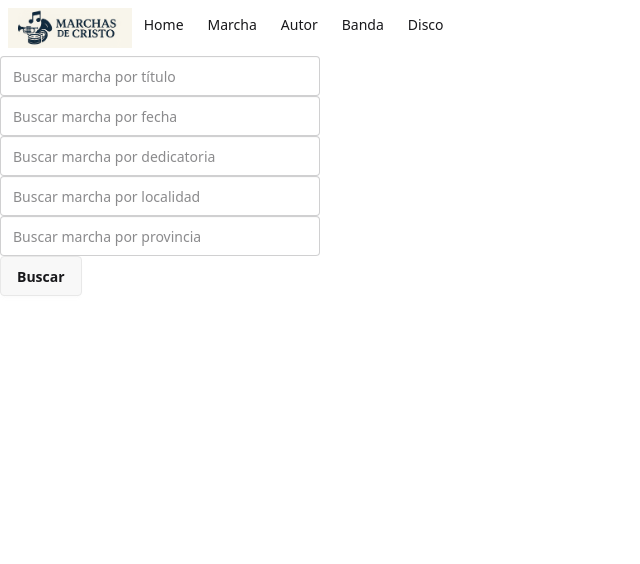
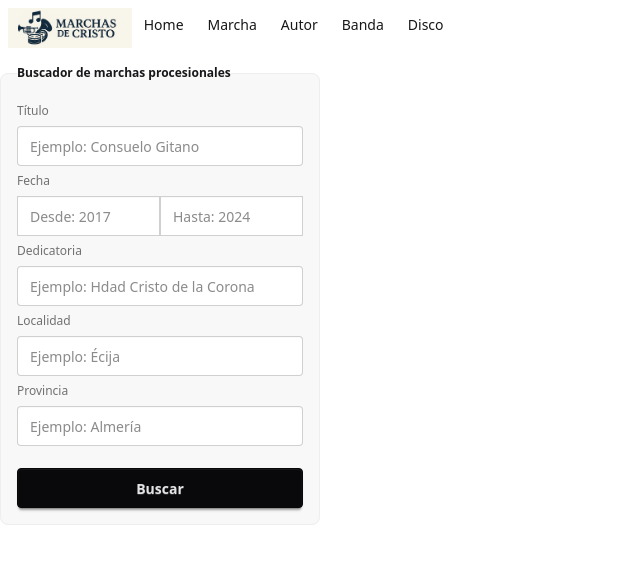
Before and after one commit to jgcoronado/mdc-front, a Vue app: page /marcha in a window 1280 px wide. Shown: the top 564 px of the page, without its empty margins (0-640 px from the left). Built offline with nearby package versions, Linux system fonts and the light colour scheme; no server answers.

Commit message:
fix cdlist, style, search between years

```diff
--- a/src/components/MarchaSearch.vue
+++ b/src/components/MarchaSearch.vue
@@ -5,7 +5,8 @@ import { useRouter } from 'vue-router'
 const router = useRouter()
 
 const titulo = ref('');
-const fecha = ref('');
+const fechaIni = ref('');
+const fechaFin = ref('');
 const dedicatoria= ref('');
 const localidad= ref('');
 const provincia= ref('');
@@ -13,7 +14,8 @@ const provincia= ref('');
 function goToMarchaList() {
   const url = [];
   if(titulo.value) url.push(`titulo=${titulo.value}`);
-  if(fecha.value) url.push(`fecha=${fecha.value}`);
+  if(fechaIni.value) url.push(`fechaDesde=${fechaIni.value}`);
+  if(fechaFin.value) url.push(`fechaHasta=${fechaFin.value}`);
   if(dedicatoria.value) url.push(`dedicatoria=${dedicatoria.value}`);
   if(localidad.value) url.push(`localidad=${localidad.value}`);
   if(provincia.value) url.push(`provincia=${provincia.value}`);
@@ -29,51 +31,61 @@ function goToMarchaList() {
 </script>
 
 <template>
-  <div>
+  <fieldset
+    class="fieldset bg-base-200 border-base-300 rounded-box w-xs border p-4"
+    @keyup.enter="goToMarchaList()"
+  >
+    <legend class="fieldset-legend">Buscador de marchas procesionales</legend>
+
+    <label class="label">Título</label>
     <input
       class="input"
       type="text"
       v-model="titulo"
-      placeholder="Buscar marcha por título"
+      placeholder="Ejemplo: Consuelo Gitano"
     />
-  </div>
-  <div>
+    <label class="label">Fecha</label>
+    <div class="join">
       <input
         class="input"
         type="text"
-      v-model="fecha"
-      placeholder="Buscar marcha por fecha"
+        v-model="fechaIni"
+        placeholder="Desde: 2017"
+      />
+      <input
+        class="input"
+        type="text"
+        v-model="fechaFin"
+        placeholder="Hasta: 2024"
       />
     </div>
-  <div>
+    <label class="label">Dedicatoria</label>
     <input
       class="input"
       type="text"
       v-model="dedicatoria"
-      placeholder="Buscar marcha por dedicatoria"
+      placeholder="Ejemplo: Hdad Cristo de la Corona"
     />
-  </div>
-  <div>
+    <label class="label">Localidad</label>
     <input
       class="input"
       type="text"
       v-model="localidad"
-      placeholder="Buscar marcha por localidad"
+      placeholder="Ejemplo: Écija"
     />
-  </div>
-  <div>
+    <label class="label">Provincia</label>
     <input
       class="input"
       type="text"
       v-model="provincia"
-      placeholder="Buscar marcha por provincia"
+      placeholder="Ejemplo: Almería"
     />
-  </div>
     <button
-    class="btn"
+      class="btn btn-neutral mt-4"
       @keyup.enter="goToMarchaList()"
       @click="goToMarchaList()"
     >
       Buscar
     </button>
+  </fieldset>
 </template>
--- a/src/components/molecules/CdList.vue
+++ b/src/components/molecules/CdList.vue
@@ -39,8 +39,4 @@ const props = defineProps({
 })
 
 const srcImg = ref(`../src/assets/cover/${props.disco.ID_DISCO}.png`);
-
-function getImageUrl() {
-  return new URL(`../../assets/cover/${props.id}`, import.meta.url)
-}
 </script>
```
Lines whose indentation alone changed are shown as unchanged.
